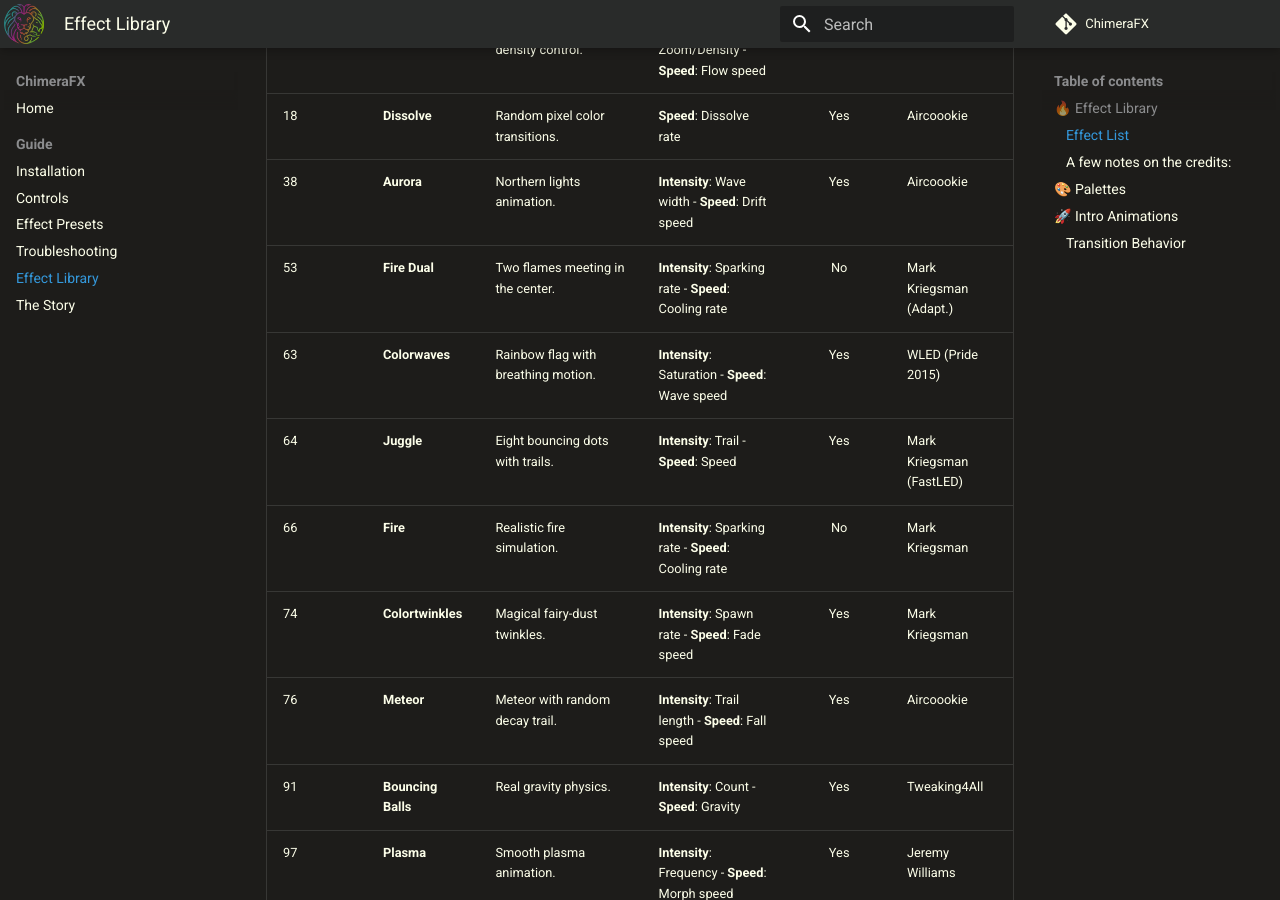
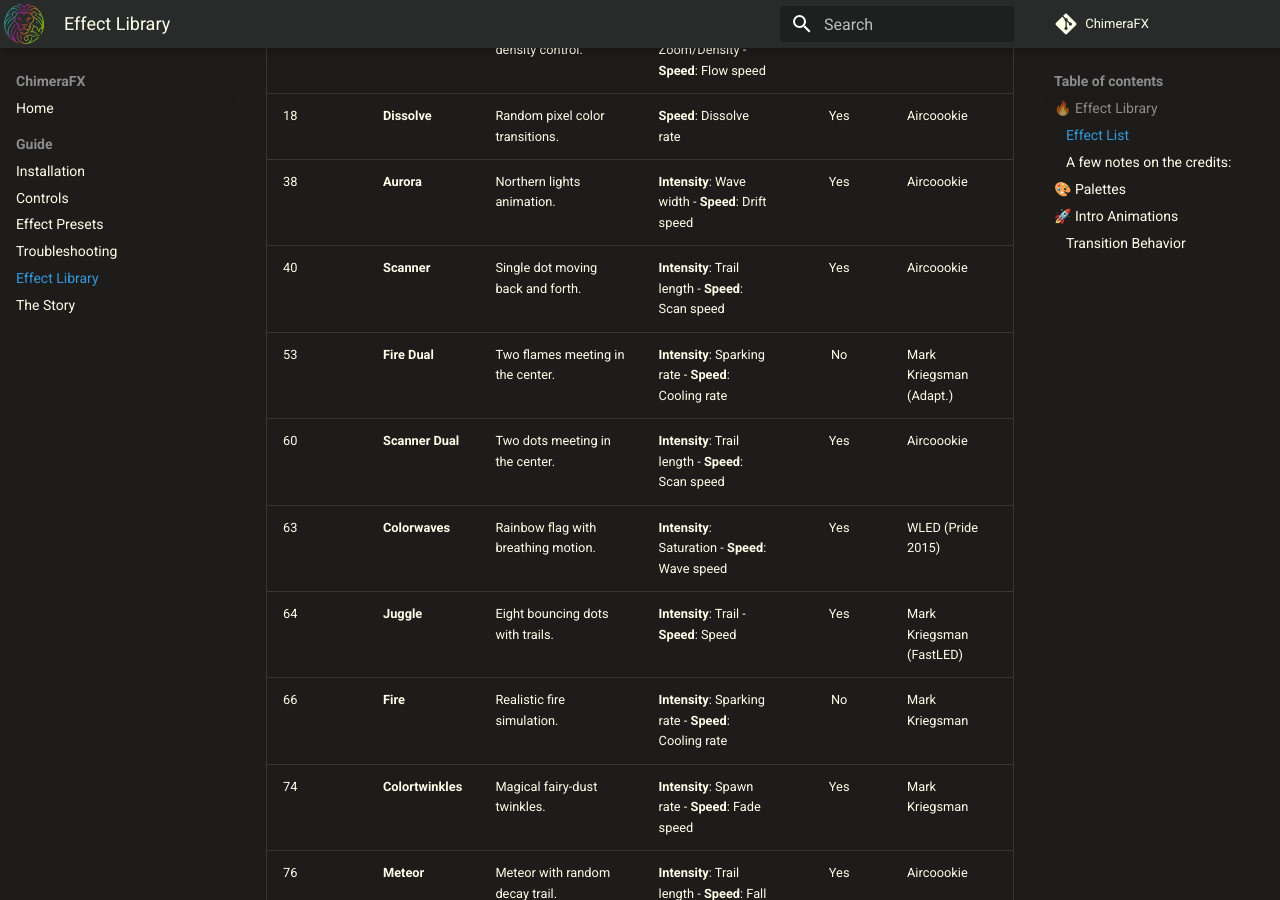
Before and after one commit to effelle/ChimeraFX, an MkDocs documentation site: the page built from docs/Effects-Library.md, in a window 1280 px wide and 900 px high, scrolled down 862 px. Built offline with MkDocs 1.6.1 and Material for MkDocs 9.7.7, drawn with Linux system fonts in a browser that asks for light colours; comment, search, counter and statistics services are not loaded.

Commit message:
Docs: Add Scanner (40) and Scanner Dual (60) to README and Wiki

```diff
--- a/docs/Effects-Library.md
+++ b/docs/Effects-Library.md
@@ -18,7 +18,9 @@ Bringing WLED effects to ChimeraFX is a meticulous process. Each effect is parti
 | 9 | **Rainbow** | Per-pixel rainbow with density control. | **Intensity**: Zoom/Density - **Speed**: Flow speed | Yes | Harm Aldick |
 | 18 | **Dissolve** | Random pixel color transitions. | **Speed**: Dissolve rate | Yes | Aircoookie |
 | 38 | **Aurora** | Northern lights animation. | **Intensity**: Wave width - **Speed**: Drift speed | Yes | Aircoookie |
+| 40 | **Scanner** | Single dot moving back and forth. | **Intensity**: Trail length - **Speed**: Scan speed | Yes | Aircoookie |
 | 53 | **Fire Dual** | Two flames meeting in the center. | **Intensity**: Sparking rate - **Speed**: Cooling rate | No | Mark Kriegsman (Adapt.) |
+| 60 | **Scanner Dual** | Two dots meeting in the center. | **Intensity**: Trail length - **Speed**: Scan speed | Yes | Aircoookie |
 | 63 | **Colorwaves** | Rainbow flag with breathing motion. | **Intensity**: Saturation - **Speed**: Wave speed | Yes | WLED (Pride 2015) |
 | 64 | **Juggle** | Eight bouncing dots with trails. | **Intensity**: Trail - **Speed**: Speed | Yes | Mark Kriegsman (FastLED) |
 | 66 | **Fire** | Realistic fire simulation. | **Intensity**: Sparking rate - **Speed**: Cooling rate | No | Mark Kriegsman |
```
Also changed, not shown: README.md (+2 -0 lines).
